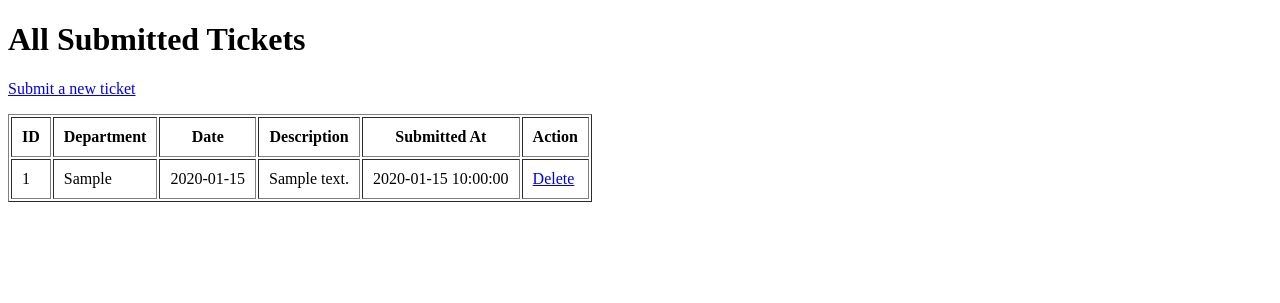
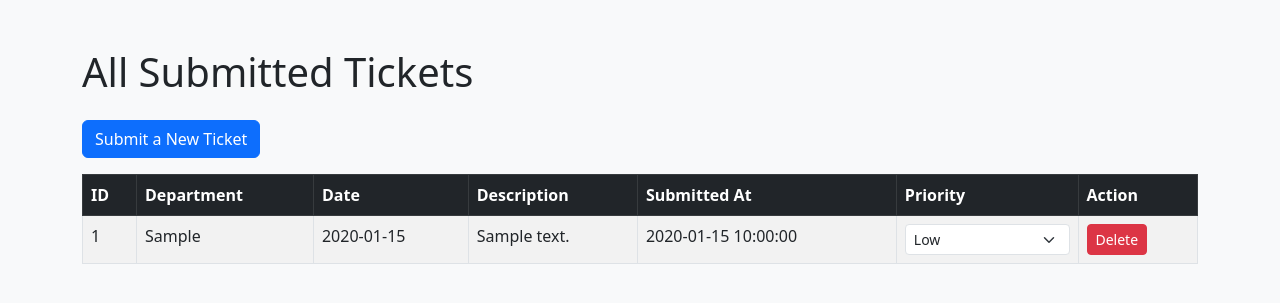
Before and after one commit to inspedralbes/projecte-1daw-24-25-daw1pjromanagustincooked, a PHP site: page /view_tickets.php in a window 1280 px wide. Shown: the top 303 px of the page. Run offline with PHP 8.4, Linux system fonts and the light colour scheme; tables that the repository leaves empty hold one stand-in row (values such as "Sample post").

Commit message:
View tickets con diseñi, añaddido el campo de priorities

```diff
--- a/app/view_tickets.php
+++ b/app/view_tickets.php
@@ -10,6 +10,18 @@ try {
     $pdo->setAttribute(PDO::ATTR_ERRMODE, PDO::ERRMODE_EXCEPTION);
 } catch (PDOException $e) {
     die("Database connection failed: " . $e->getMessage());
+}
+
+// Handle priority update
+if ($_SERVER["REQUEST_METHOD"] === "POST" && isset($_POST['update_priority_id'])) {
+    $update_id = intval($_POST['update_priority_id']);
+    $new_priority = $_POST['priority'];
+
+    $stmt = $pdo->prepare("UPDATE incidents SET priority = ? WHERE id = ?");
+    $stmt->execute([$new_priority, $update_id]);
+
+    header("Location: view_tickets.php"); // avoid resubmission
+    exit();
 }
 
 // Handle delete if a request is made
@@ -31,21 +43,28 @@ $tickets = $stmt->fetchAll(PDO::FETCH_ASSOC);
 <head>
     <meta charset="UTF-8">
     <title>View Tickets</title>
+    <link href="https://cdn.jsdelivr.net/npm/bootstrap@5.3.0/dist/css/bootstrap.min.css" rel="stylesheet">
 </head>
-<body>
-    <h1>All Submitted Tickets</h1>
-    <p><a href="ticket_form.php">Submit a new ticket</a></p>
+<body class="bg-light">
+<div class="container mt-5">
+    <h1 class="mb-4">All Submitted Tickets</h1>
+    <a href="ticket_form.php" class="btn btn-primary mb-3">Submit a New Ticket</a>
 
     <?php if (count($tickets) > 0): ?>
-        <table border="1" cellpadding="10">
+        <div class="table-responsive">
+            <table class="table table-striped table-bordered">
+                <thead class="table-dark">
                     <tr>
                         <th>ID</th>
                         <th>Department</th>
                         <th>Date</th>
                         <th>Description</th>
                         <th>Submitted At</th>
+                        <th>Priority</th>
                         <th>Action</th>
                     </tr>
+                </thead>
+                <tbody>
                     <?php foreach ($tickets as $ticket): ?>
                         <tr>
                             <td><?= htmlspecialchars($ticket['id']) ?></td>
@@ -53,12 +72,31 @@ $tickets = $stmt->fetchAll(PDO::FETCH_ASSOC);
                             <td><?= htmlspecialchars($ticket['incident_date']) ?></td>
                             <td><?= nl2br(htmlspecialchars($ticket['description'])) ?></td>
                             <td><?= htmlspecialchars($ticket['submitted_at']) ?></td>
-                    <td><a href="view_tickets.php?delete_id=<?= $ticket['id'] ?>" onclick="return confirm('Are you sure you want to delete this ticket?');">Delete</a></td>
+                            <td>
+                                <form method="post" action="view_tickets.php" class="d-flex align-items-center">
+                                    <input type="hidden" name="update_priority_id" value="<?= $ticket['id'] ?>">
+                                    <select name="priority" class="form-select form-select-sm" onchange="this.form.submit()">
+                                        <option value="Low" <?= $ticket['priority'] === 'Low' ? 'selected' : '' ?>>Low</option>
+                                        <option value="Medium" <?= $ticket['priority'] === 'Medium' ? 'selected' : '' ?>>Medium</option>
+                                        <option value="High" <?= $ticket['priority'] === 'High' ? 'selected' : '' ?>>High</option>
+                                    </select>
+                                </form>
+                            </td>
+                            <td>
+                                <a href="view_tickets.php?delete_id=<?= $ticket['id'] ?>"
+                                   class="btn btn-sm btn-danger"
+                                   onclick="return confirm('Are you sure you want to delete this ticket?');">
+                                   Delete
+                                </a>
+                            </td>
                         </tr>
                     <?php endforeach; ?>
+                </tbody>
             </table>
+        </div>
     <?php else: ?>
-        <p>No tickets submitted yet.</p>
+        <div class="alert alert-info">No tickets submitted yet.</div>
     <?php endif; ?>
+</div>
 </body>
 </html>
--- a/db_init/init.sql
+++ b/db_init/init.sql
@@ -12,5 +12,6 @@ CREATE TABLE IF NOT EXISTS incidents (
     department VARCHAR(100),
     incident_date DATE,
     description TEXT,
-    submitted_at TIMESTAMP DEFAULT CURRENT_TIMESTAMP
+    submitted_at TIMESTAMP DEFAULT CURRENT_TIMESTAMP,
+    priority ENUM('Low', 'Medium', 'High') DEFAULT 'Medium'
 );
```
Lines whose indentation alone changed are shown as unchanged.
